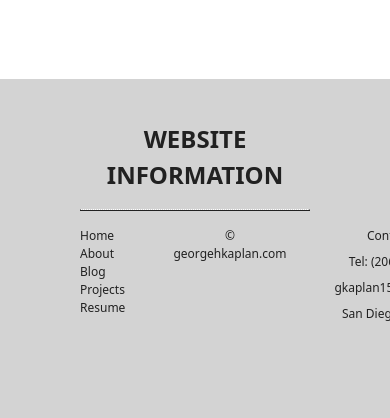
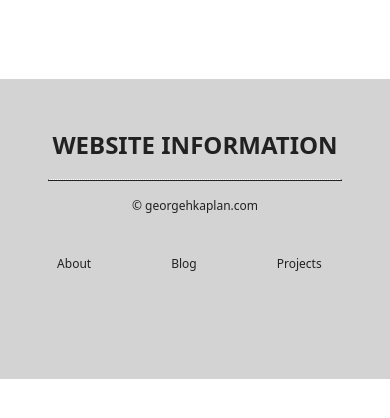
Before and after one commit to georgehkaplan/georgehkaplan.github.io, a plain HTML site: page index.html in a window 390 px wide. Shown: the part 1382-1800 px from the top of the page. After the commit the page ends 1761 px from the top, so only its background shows below. Drawn offline with Linux system fonts and the light colour scheme.

Commit message:
Add files via upload

```diff
--- a/css/main.css
+++ b/css/main.css
@@ -181,45 +181,45 @@ header {
 }
 
 /* Footer */
+footer {
+    padding: 2rem;
+    background-color: var(--background2);
+    color:var(--text-color);
+    text-align: center;
+}
 #footer-line {
     border-top: dotted 1px var(--background-color);
     margin: 1rem 0;
 }
 
 .footer-main {
-    padding: 3rem 5rem;
+    padding:3rem;
     background-color: var(--background1);
-    justify-content: center;
-    color: var(--text-color);
-    padding-top: 5vh;
 }
 
 .footer-main-content {
-    flex-basis: 100%;
-    display: flex;
-    column-gap: 3rem;
-    justify-content: space-evenly;
-    padding-bottom: 5vh;
-    line-height: var(--line-height);
+    display:grid;
+    grid-template-columns: 1fr;
+    row-gap: 1rem;
 }
 
-.footer-sitemap ul li a {
-    font-weight: 400;
-    color: var(--text-color);
+.footer-sitemap ul, .footer-contact ul{
+    display: inline-flex;
+}
+.footer-sitemap ul li a, .footer-contact ul li{
+    color:var(--text-color);
+    text-decoration: none;
+    padding:2rem;
+    left:0;
+}
+.footer-contact ul li{
+    padding:0 1rem;
+}
+.footer-sitemap ul li a:hover, .footer-contact ul li:hover{
+    color:var(--background-color);
+    text-shadow: .2rem 1rem 1rem var(--text-color);
 }
 
-.footer-text {
-    text-align: center;
-}
-
-.footer-contact {
-    height: fit-content;
-    text-align: right;
-}
-
-.footer-contact ul {
-    list-style: none;
-}
 
 .footer-contact ul li {
     margin: 0.5rem 0;
@@ -329,8 +329,29 @@ header {
         height: 0.5rem;
     }
 
-    .footer-contact {
+    footer{
+        padding:1rem;
+        width:100vw;
+    }
+    .footer-main-content{
+        display: grid;
+        grid-template-rows: 1fr 1fr 1fr;
+        place-content: center;
+        justify-content: center;
         text-align: center;
+
+    }
+    .footer-sitemap ul, .footer-contact{
+        display:flex;
+        justify-content: center;
+        text-align: center;
+        flex-direction: row;
+    }
+    .footer-sitemap ul li{
+        margin:.5rem;
+    }
+    .footer-contact{
+        display: none;
     }
 
 }
--- a/index.html
+++ b/index.html
@@ -122,7 +122,10 @@
         <h2>Website Information</h2>
         <hr id="footer-line">
         <div class="footer-main-content">
-
+            <div class="footer-text">
+                <p>&copy; georgehkaplan.com<br>
+                </p>
+            </div>
             <div class="footer-sitemap">
                 <ul>
                     <li><a href="index.html">Home</a></li>
@@ -132,13 +135,7 @@
                     <li><a href="resume.html">Resume</a></li>
                 </ul>
             </div>
-            <div class="footer-text">
-
-                <p>&copy; georgehkaplan.com<br>
-                </p>
-            </div>
             <div class="footer-contact">
-                <p>Contact Info</p>
                 <ul>
                     <li>Tel: (206)-890-7606</li>
                     <li>gkaplan1509@sdsu.edu</li>
```
Also changed, not shown: about.html (+4 -7 lines), blog.html (+4 -7 lines), chatGPT.html (+4 -7 lines), projects.html (+4 -9 lines), resume.html (+4 -7 lines).
